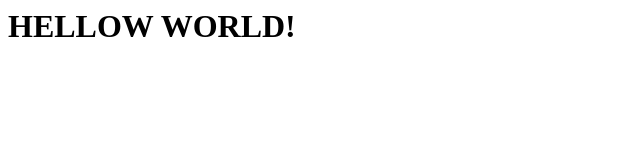
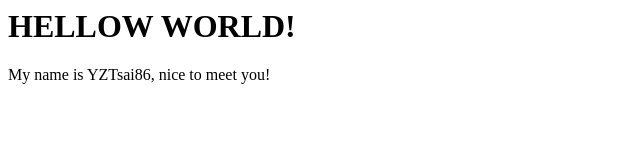
Before and after one commit to yztsai86/yztsai86.github.io, a plain HTML site: page index.html in a window 1280 px wide. Shown: the whole page, without its empty margins (0-640 px from the left). Drawn offline with Linux system fonts and the light colour scheme.

Commit message:
Update index.html

```diff
--- a/index.html
+++ b/index.html
@@ -6,5 +6,8 @@
     <h1>
       HELLOW WORLD!
     </h1>
+    <P>
+      My name is YZTsai86, nice to meet you!
+    </P>
   </body>
 </html>
```
